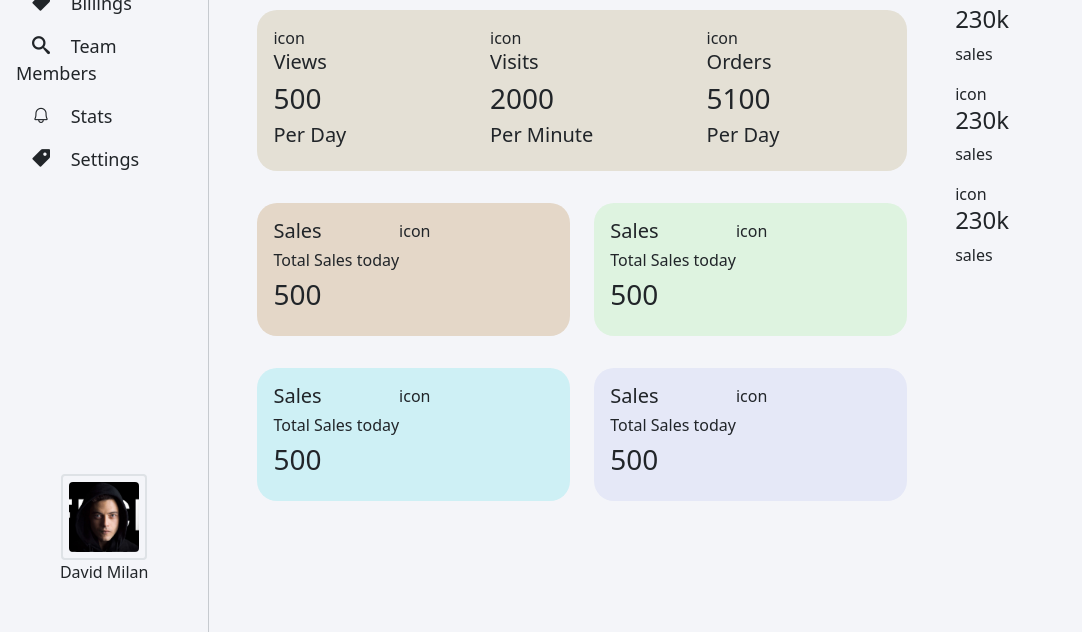
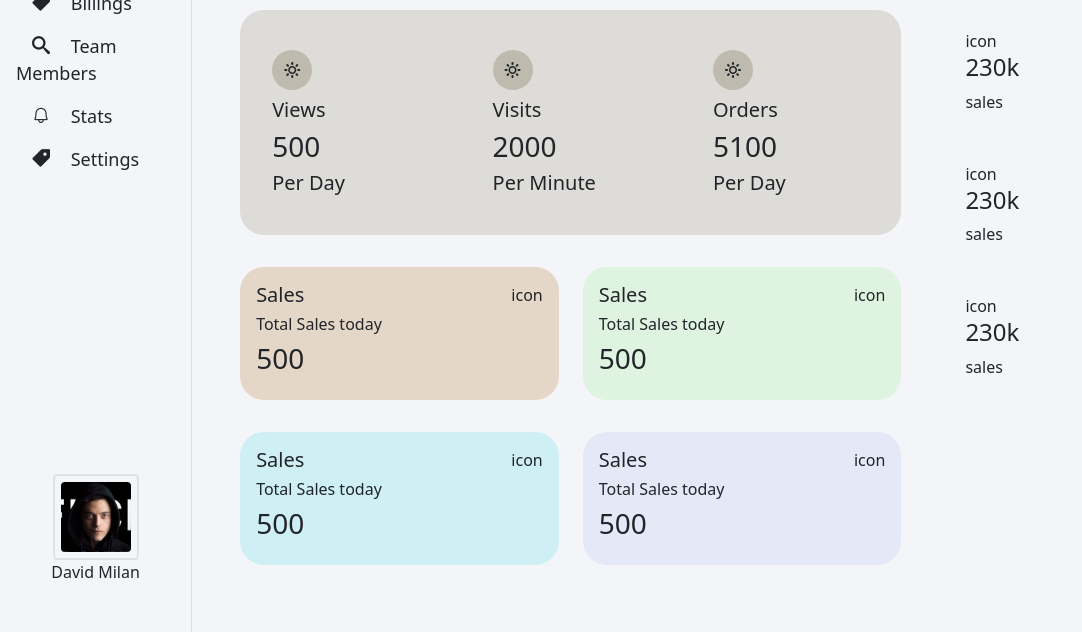
Before and after one commit to omkhambhata24/CSS, a website: page Dashboard-Bootstrap/index.html in a window 1280 px wide. Shown: the part 168-800 px from the top of the page, without its empty margins (0-1082 px from the left). Drawn offline with Linux system fonts and the light colour scheme; files whose address does not match are found by name.

Commit message:
feat: card and inner-card styling

```diff
--- a/Dashboard-Bootstrap/assets/scss/base/_colors.scss
+++ b/Dashboard-Bootstrap/assets/scss/base/_colors.scss
@@ -8,7 +8,8 @@ $secondary: #fbde4a;
 $accent: #000000;
 
 // Mainly use for Normal Text color
-$gray: #c6cacf;
+$gray: #dddcd8;
+$dark-gray: #bebaad;
 
 // Additional Shades of gray color
 $light: #f4f5f9;
@@ -33,6 +34,7 @@ $theme-colors: (
   "green": $green,
   "skin": $skin,
   "purple,": $purple,
+  "dark-gray": $dark-gray,
 
 );
 
--- a/Dashboard-Bootstrap/assets/scss/base/_variables.scss
+++ b/Dashboard-Bootstrap/assets/scss/base/_variables.scss
@@ -14,6 +14,6 @@ $list-font-size: 1.125rem;
 $border-width:2px;
 
 //card
-$card-border-radius: 20px;
+$card-border-radius: 24px;
 
 $input-border-radius: 12px;
--- a/Dashboard-Bootstrap/assets/scss/component/_cards.scss
+++ b/Dashboard-Bootstrap/assets/scss/component/_cards.scss
@@ -11,5 +11,12 @@
 
 .card-wrapper {
     border-radius: $card-border-radius;
-    background-color: #e4e0d5;
+    background-color: $gray;
 }
+
+.inner-card{
+    height: 40px;
+    width: 40px;
+    border-radius: 50%;
+    background-color: $dark-gray;
+}
--- a/Dashboard-Bootstrap/index.html
+++ b/Dashboard-Bootstrap/index.html
@@ -81,16 +81,18 @@
                         <h6>Welcome Back !</h6>
                     </div>
                     <div class="d-flex justify-content-end header-button text-center">
-                        <button type="submit" class="btn btn-secondary"><i class="pe-3 icon-filter"></i>Filter</button>
+                        <button type="submit" class="btn btn-secondary">Filter<i class="ps-3 icon-filter"></i></button>
                     </div>
                 </div>
 
                 <!-- Start: Card-->
                 <div class="row card-wrapper my-3 gx-0">
                     <div class="col-4">
-                        <div class="card">
+                        <div class="card p-3">
                             <div class="card-body">
-                                <span class="icon">icon</span>
+                                <div class="inner-card d-flex justify-content-center align-items-center my-2">
+                                    <span class="icon-sun"></span>
+                                </div>
                                 <h5 class="card-title">Views</h5>
                                 <h3 class="counter">500</h3>
                                 <h5> Per Day</h5>
@@ -98,9 +100,11 @@
                         </div>
                     </div>
                     <div class="col-4">
-                        <div class="card">
+                        <div class="card p-3">
                             <div class="card-body">
-                                <span class="icon">icon</span>
+                                <div class="inner-card d-flex justify-content-center align-items-center my-2">
+                                    <span class="icon-sun"></span>
+                                </div>
                                 <h5 class="card-title">Visits</h5>
                                 <h3 class="counter">2000</h3>
                                 <h5> Per Minute</h5>
@@ -108,9 +112,11 @@
                         </div>
                     </div>
                     <div class="col-4">
-                        <div class="card">
+                        <div class="card p-3">
                             <div class="card-body">
-                                <span class="icon">icon</span>
+                                <div class="inner-card d-flex justify-content-center align-items-center my-2">
+                                    <span class="icon-sun"></span>
+                                </div>
                                 <h5 class="card-title">Orders</h5>
                                 <h3 class="counter">5100</h3>
                                 <h5> Per Day</h5>
@@ -124,7 +130,7 @@
                 <div class="row">
                     <div class="col-6 my-3">
                         <div class="card">
-                            <div class="card-body d-flex card-skin">
+                            <div class="card-body d-flex justify-content-between card-skin">
                                 <div class="details">
                                     <h5 class="card-title">Sales</h5>
                                     <h6 class="card-details">Total Sales today</h6>
@@ -138,7 +144,7 @@
                     </div>
                     <div class="col-6 my-3">
                         <div class="card">
-                            <div class="card-body d-flex card-green">
+                            <div class="card-body d-flex justify-content-between card-green">
                                 <div class="details">
                                     <h5 class="card-title">Sales</h5>
                                     <h6 class="card-details">Total Sales today</h6>
@@ -152,7 +158,7 @@
                     </div>
                     <div class="col-6 my-3">
                         <div class="card">
-                            <div class="card-body d-flex card-primary">
+                            <div class="card-body d-flex justify-content-between card-primary">
                                 <div class="details">
                                     <h5 class="card-title">Sales</h5>
                                     <h6 class="card-details">Total Sales today</h6>
@@ -166,7 +172,7 @@
                     </div>
                     <div class="col-6 my-3">
                         <div class="card">
-                            <div class="card-body d-flex card-purple">
+                            <div class="card-body d-flex justify-content-between card-purple">
                                 <div class="details">
                                     <h5 class="card-title">Sales</h5>
                                     <h6 class="card-details">Total Sales today</h6>
@@ -188,7 +194,7 @@
                     <!-- revenue-card:start -->
                     <div class="row revenue-card">
                         <div class="col-12">
-                            <div class="card d-flex">
+                            <div class="card p-3 d-flex">
                                 <span>icon</span>
                                 <div class="details">
                                     <h4>230k</h4>
@@ -197,7 +203,7 @@
                             </div>
                         </div>
                         <div class="col-12">
-                            <div class="card d-flex">
+                            <div class="card p-3 d-flex">
                                 <span>icon</span>
                                 <div class="details">
                                     <h4>230k</h4>
@@ -206,7 +212,7 @@
                             </div>
                         </div>
                         <div class="col-12">
-                            <div class="card d-flex">
+                            <div class="card p-3 d-flex">
                                 <span>icon</span>
                                 <div class="details">
                                     <h4>230k</h4>
@@ -215,7 +221,7 @@
                             </div>
                         </div>
                         <div class="col-12">
-                            <div class="card d-flex">
+                            <div class="card p-3 d-flex">
                                 <span>icon</span>
                                 <div class="details">
                                     <h4>230k</h4>
```
Also changed, not shown: Dashboard-Bootstrap/assets/css/style.min.css, Dashboard-Bootstrap/assets/scss/base/_global.scss (line endings or trailing spaces), 1 other file.
